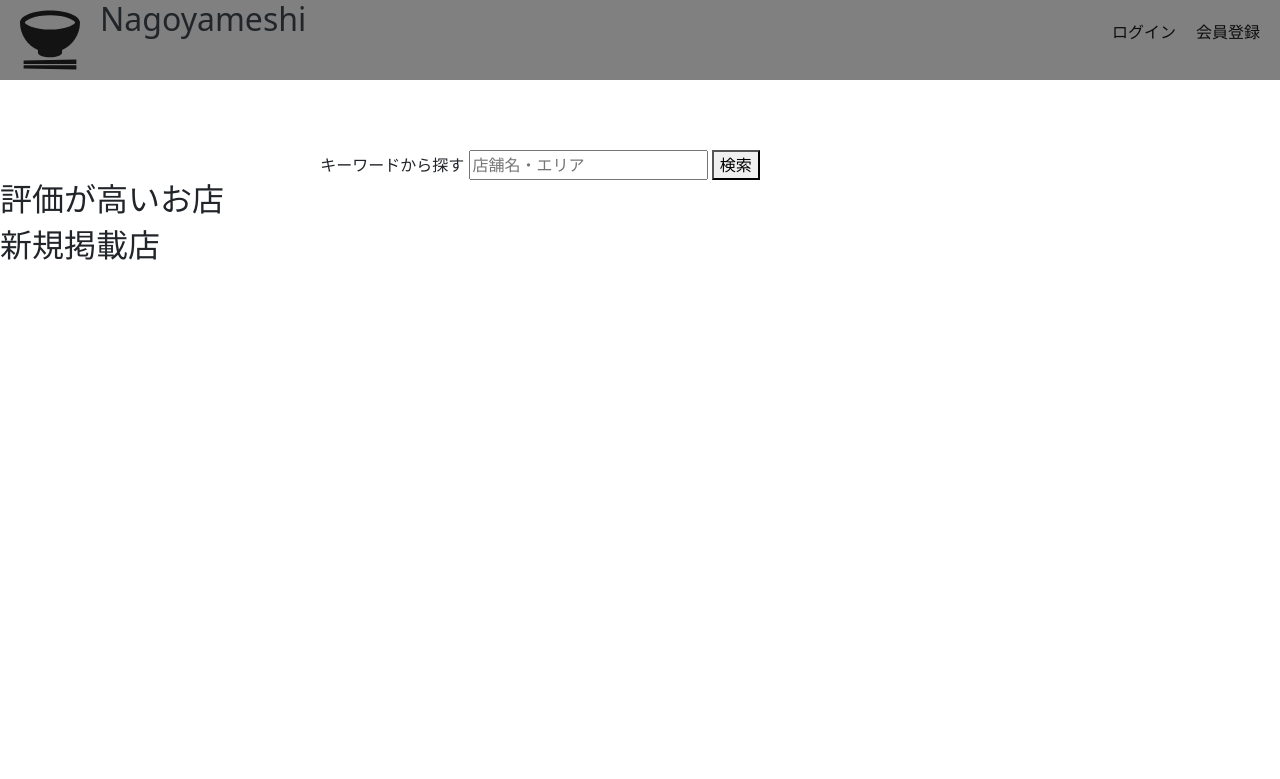
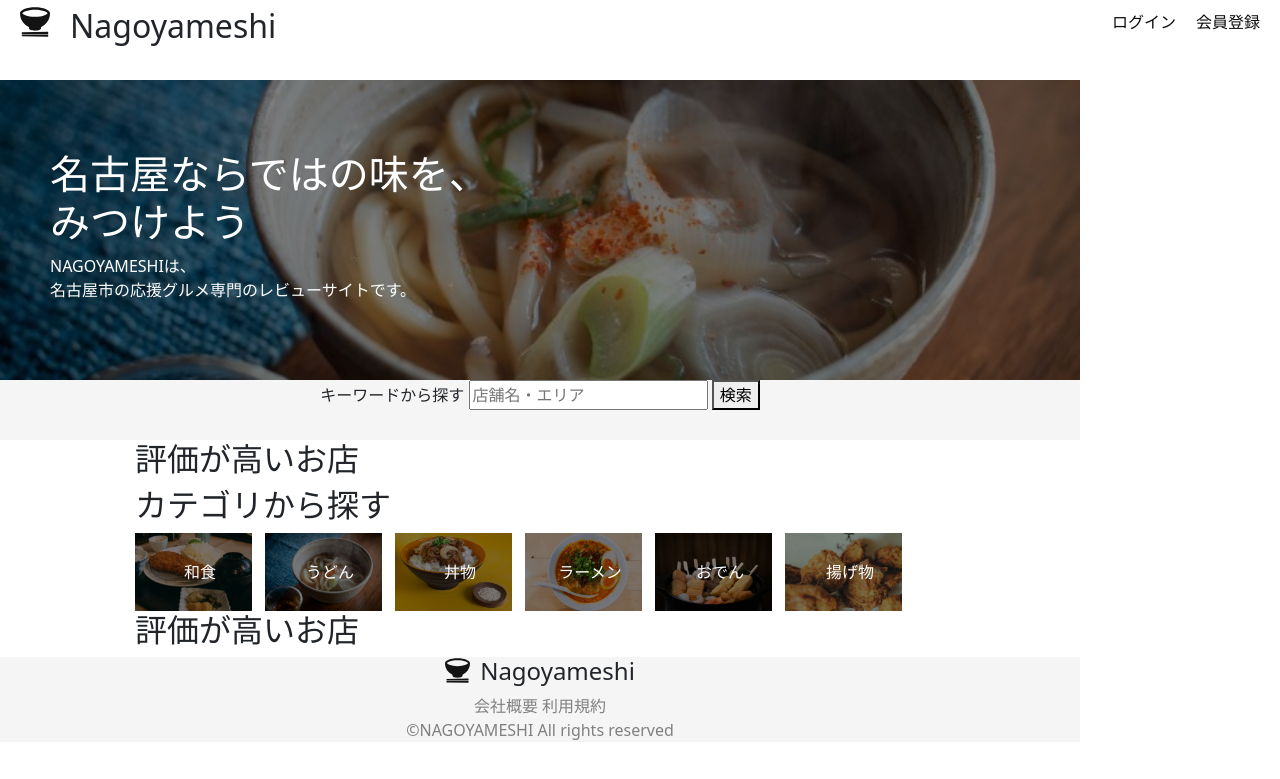
Before and after one commit to omochitopan/django-tabelog-kadai, a Django app: page / in a window 1280 px wide. Shown: the top 779 px of the page. Run offline with Django 5.2, Linux system fonts and the light colour scheme; data that the repository does not hold is empty.

Commit message:
top画面中間2

```diff
--- a/myproject/nagoyameshi/static/nagoyameshi/css/style.css
+++ b/myproject/nagoyameshi/static/nagoyameshi/css/style.css
@@ -9,10 +9,12 @@ body {
 }
 
 header {
-  height: 80px;
-  background-color: gray;
+  height: 60px;
+  background-color: white;
+  z-index: 100;
   display: flex;
   justify-content: space-between;
+  align-items: center;
   position: fixed;
   width: 100%;
   top: 0;
@@ -22,13 +24,13 @@ h1 {
   font-size: 20px;
 }
 
-.header-logo {
+.header-logo-wrap {
   display: flex;
 }
 
-.logo {
-  height: 60px;
-  margin: 10px 20px;
+.header-logo {
+  height: 30px;
+  margin: auto 20px;
 }
 
 .nav-pc {
@@ -100,22 +102,89 @@ main {
   text-align: center;
 }
 
-.top-container {
+.topVisualContainer {
+  position: relative;
+}
+
+.topVisual {
+  width: 100%;
+  object-fit: cover;
+  height: 300px;
+  filter: brightness(50%);
+}
+
+.topVisualText {
+  color: white;
+  position: absolute;
+  top: 70px;
+  left: 50px;
+}
+
+.searchContainer {
+  height: 60px;
   text-align: center;
-  margin-top: 150px;
+  background-color: whitesmoke;
 }
 
 #search-box {
   width: 200px;
-  margin: 0 10px;
 }
 
-.outerRestaurantcontainer {
-  width: 100px;
+.topOuterContainer {
+  width: 75%;
+  margin: 0 auto;
+}
+
+.topFlexContainer {
   display: flex;
 }
 
-.innerRestaurantcontainer > img {
-  width: 90px;
-  height: auto;
+.topInnerContainer {
+  width: 130px;
 }
+
+.topCategoryContainer {
+  position: relative;
+}
+
+.categoryRef {
+  color: white;
+  text-decoration: none;
+  position: absolute;
+  top: 50%;
+  left: 50%;
+  transform: translate(-50%,-50%);
+}
+
+.topImage {
+  width: 90%;
+  margin: 0 auto;
+}
+
+.categoryImage {
+  filter: brightness(50%);
+}
+
+footer {
+  text-align: center;
+  background-color: whitesmoke;
+}
+
+.footer-logo-wrap {
+  display: flex;
+  justify-content: center;
+}
+
+.footer-logo {
+  height: 25px;
+  margin-right: 10px;
+}
+
+.footer-ref > a {
+  color: gray;
+  text-decoration: none;
+}
+
+.footer-copyright {
+  color: grey;
+}
--- a/myproject/nagoyameshi/templates/base.html
+++ b/myproject/nagoyameshi/templates/base.html
@@ -13,8 +13,8 @@
 </head>
 <body>
   <header>
-    <div class="header-logo">
-      <a href="{% url 'list' %}"><img class="logo" src="{% static "nagoyameshi/images/misosoup.svg" %}" alt="トップページ"></a>
+    <div class="header-logo-wrap">
+      <a href="{% url 'top' %}"><img class="header-logo" src="{% static "nagoyameshi/images/misosoup.svg" %}" alt="トップページ"></a>
       <h2>Nagoyameshi</h2>
     </div>
     <!-- PC用メニューボタン -->
@@ -60,7 +60,17 @@
     {% endblock %}
   </main>
   <footer>
-
+    <div class="footer-logo-wrap">
+      <a href="{% url 'top' %}"><img class="footer-logo" src="{% static "nagoyameshi/images/misosoup.svg" %}" alt="トップページ"></a>
+      <h4>Nagoyameshi</h4>
+    </div>
+    <div class="footer-ref">
+      <a href="">会社概要</a>
+      <a href="">利用規約</a>
+    </div>
+    <div class="footer-copyright">
+      <p>&copy;NAGOYAMESHI All rights reserved</p>
+    </div>
   </footer>
   <script src="{% static 'nagoyameshi/javascript/nagoyameshi.js' %}"></script>
   <script src="https://cdn.jsdelivr.net/npm/bootstrap@5.3.0-alpha3/dist/js/bootstrap.bundle.min.js" integrity="sha384-ENjdO4Dr2bkBIFxQpeoTz1HIcje39Wm4jDKdf19U8gI4ddQ3GYNS7NTKfAdVQSZe" crossorigin="anonymous"></script>
--- a/myproject/nagoyameshi/templates/top.html
+++ b/myproject/nagoyameshi/templates/top.html
@@ -2,35 +2,78 @@
 
 {% block title %}トップページ{% endblock %}
 {% block contents %}
-
+<div class="topVisualContainer">
+	<img src="/media/udon.jpg" class="topVisual" alt="TopVisual">
+	<div class="topVisualText">
+		<h1>名古屋ならではの味を、<br>みつけよう</h1>
+		<p>NAGOYAMESHIは、<br>名古屋市の応援グルメ専門のレビューサイトです。</p>
+	</div>
+</div>
 <!-- 検索フォーム -->
-<div class="top-container">
-	<form method="get" action="">
+<div class="searchContainer">
+	<form method="get" action="{% url 'list' %}">
 		{% csrf_token %}
 		<label for="">キーワードから探す</label>
 		<input class="search-box" type="text" name="query" placeholder="店舗名・エリア" value="{{ request.GET.query }}">
 		<button type="submit" class="search-btn">検索</button>
 	</form>
 </div>
-<div>
-	<div>
+<div class="topContainer">
+	<div class="topOuterContainer">
 		<h2>評価が高いお店</h2>
-		<div class="outerRestaurantcontainer">
+		<div class="topFlexContainer">
 			{% for restaurant in evaluated_restaurants %}
-			<div class="innerRestaurantcontainer">
-				<img src="{{ restaurant.image.url }}" alt="店舗画像">
+			<div class="topInnerContainer">
+				<img src="{{ restaurant.image.url }}" class="topImage" alt="店舗画像">
 				<p>{{ restaurant.restaurant_name }}</p>
 				<p>{{ restaurant.category_name }}</p>
 			</div>
 			{% endfor %}
 		</div>
 	</div>
-	<div>
-		<h2>新規掲載店</h2>
-		<div class="outerRestaurantcontainer">
-			{% for restaurant in new_restaurants %}
-			<div class="smallRestaurantcontainer">
-				<img src="{{ restaurant.image.url }}" style="width:100px height:auto" alt="店舗画像">
+	<div class="topOuterContainer">
+		<h2>カテゴリから探す</h2>
+		<div class="categoryContainer">
+			<div class="topFlexContainer">
+				<div class="topInnerContainer topCategoryContainer">
+					<a href=""><img src="/media/washoku.jpg" class="topImage categoryImage" alt="和食の写真"></a>
+					<a href="" class="categoryRef">和食</a>
+				</div>
+				<div class="topInnerContainer topCategoryContainer">
+					<a href=""><img src="/media/udon.jpg" class="topImage categoryImage" alt="うどんの写真"></a>
+					<a href="" class="categoryRef">うどん</a>
+				</div>
+				<div class="topInnerContainer topCategoryContainer">
+					<a href=""><img src="/media/don.jpg" class="topImage categoryImage" alt="丼物の写真"></a>
+					<a href="" class="categoryRef">丼物</a>
+				</div>
+				<div class="topInnerContainer topCategoryContainer">
+					<a href=""><img src="/media/ramen.jpg" class="topImage categoryImage" alt="ラーメンの写真"></a>
+					<a href="" class="categoryRef">ラーメン</a>
+				</div>
+				<div class="topInnerContainer topCategoryContainer">
+					<a href=""><img src="/media/oden.jpg" class="topImage categoryImage" alt="おでんの写真"></a>
+					<a href="" class="categoryRef">おでん</a>
+				</div>
+				<div class="topInnerContainer topCategoryContainer">
+					<a href=""><img src="/media/fried.jpg" class="topImage categoryImage" alt="揚げ物の写真"></a>
+					<a href="" class="categoryRef">揚げ物</a>
+				</div>
+			</div>
+			<div class="categoryRefConstainer">
+				{% for category in categories %}
+				{% comment %} 検索店舗一覧にとぶ {% endcomment %}
+				<a href="{}">{{ category.category_name }}</a>
+				{% endfor %}
+			</div>
+		</div>
+	</div>
+	<div class="topOuterContainer">
+		<h2>評価が高いお店</h2>
+		<div class="topFlexContainer">
+			{% for restaurant in evaluated_restaurants %}
+			<div class="topInnerContainer">
+				<img src="{{ restaurant.image.url }}" class="topImage" alt="店舗画像">
 				<p>{{ restaurant.restaurant_name }}</p>
 				<p>{{ restaurant.category_name }}</p>
 			</div>
--- a/myproject/nagoyameshi/views.py
+++ b/myproject/nagoyameshi/views.py
@@ -9,7 +9,7 @@ from django.contrib.auth.forms import AuthenticationForm
 from django.contrib import messages
 from django.db.models import Q
 from django.http import HttpResponse
-from .models import Restaurant, User, UserActivateTokens
+from .models import Restaurant, User, UserActivateTokens, Category
 from .forms import SignUpForm, PasswordresetForm
 
 import environ
@@ -37,13 +37,15 @@ class UserCreatedView(TemplateView):
 
 class TopView(TemplateView):
     template_name = "top.html"
-    model = Restaurant
+    model = Restaurant, Category
 
     def get_context_data(self, **kwargs):
         context = super().get_context_data(**kwargs)
         restaurants = Restaurant.objects.all()
-        context['evaluated_restaurants'] = restaurants.order_by('-id')[:6]
+        categories = Category.objects.all()
+        context['evaluated_restaurants'] = restaurants.order_by('id')[:6]
         context['new_restaurants'] = restaurants.order_by('created_at')[:6]
+        context['categories'] = categories.order_by('id')
         return context
 
 
```
Also changed, not shown: myproject/myproject/settings.py (+17 -17 lines), 1 other file.
